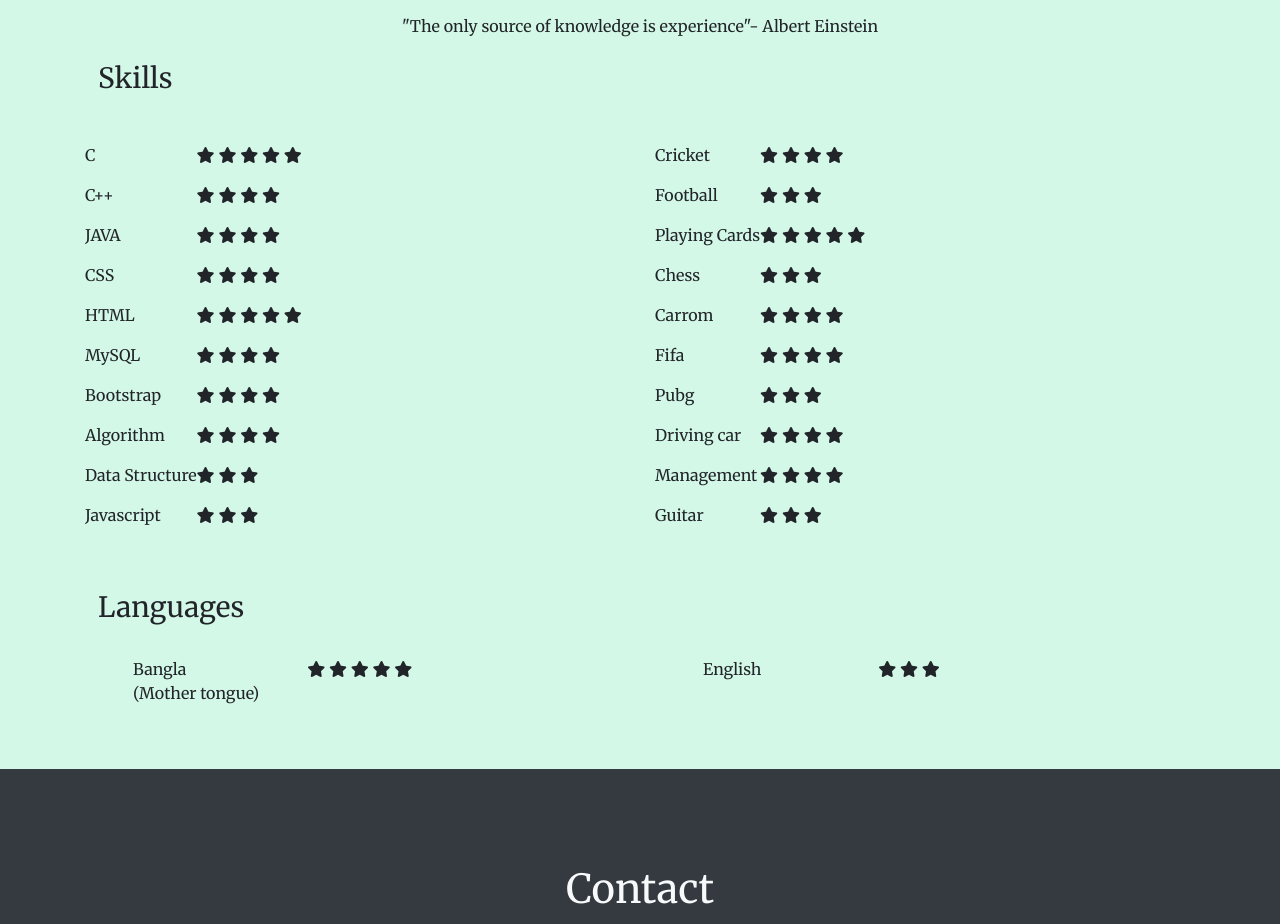
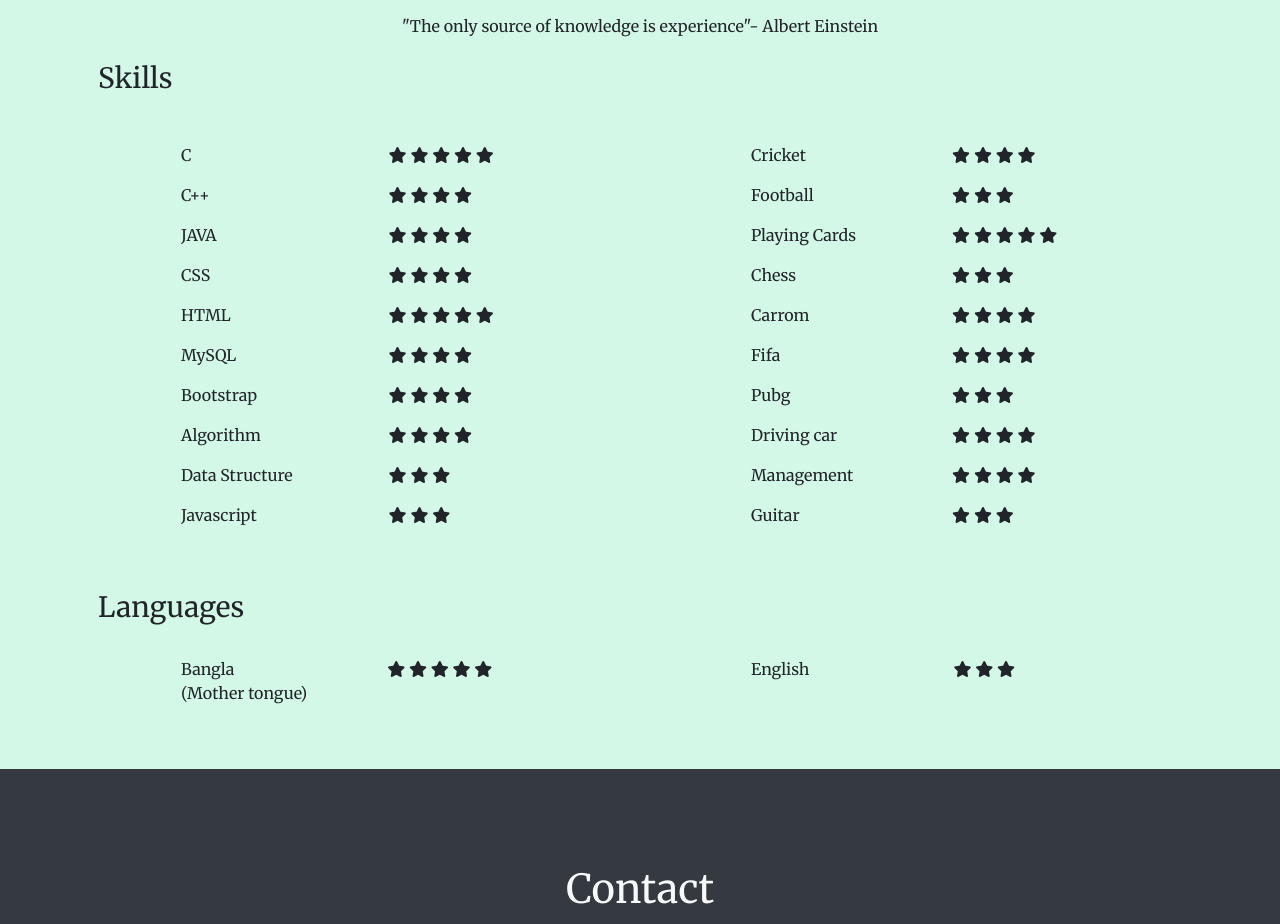
Before and after one commit to sikdarrahul0/Personal-Website-bs4, a plain HTML site: page index.html in a window 1280 px wide. Shown: the part 2340-3264 px from the top of the page. Drawn offline with nearby package versions, Linux system fonts and the light colour scheme.

Commit message:
Update styles.css

```diff
--- a/styles.css
+++ b/styles.css
@@ -1,113 +1,132 @@
-body{
+body {
   font-family: 'Merriweather', serif;
 }
+
 /* nav-sevtion */
-.navbar{
+.navbar {
   background-color: #252525;
   opacity: 0.6;
 }
-.nav-item{
+
+.nav-item {
   padding: 1rem 1rem;
   font-size: 1rem;
 }
 
-
 /* home-section */
-
-#home{
+#home {
   background: url('home.jpg') no-repeat center top;
   background-size: cover;
   min-height: 780px;
 }
-.inner{
-  background-color: rgba(0,0,0,0.5);
+
+.inner {
+  background-color: rgba(0, 0, 0, 0.5);
   min-height: 780px;
 }
-.home-div{
+
+.home-div {
   font-family: 'Berkshire Swash', cursive;
 }
 
 /* profile section */
-
-  #profile{
+#profile {
   color: #292b2c;
 }
-  .img-edit{
+
+.img-edit {
   width: 18rem;
   height: 19rem;
   border-radius: 50%;
-      border: 5px solid	#292b2c;
+  border: 5px solid #292b2c;
 }
-    .profile-text{
+
+.profile-text {
   color: #727878;
 }
-    .about{
+
+.about {
   padding-left: 2.6rem;
   padding-right: 2.6rem;
 }
-    .profile-pic{
+
+.profile-pic {
   padding-left: 1.8rem;
 }
-    .profile-pic img{
+
+.profile-pic img {
   margin-left: 1.4rem;
 }
-    .details{
+
+.details {
   padding-left: 3rem;
 }
 
 /* Experience section */
-    #experience{
+#experience {
   color: #eae7d9;
-      background: url('edu.jpg'); no-repeat center;
+  background: url('edu.jpg');
+  no-repeat center;
   background-size: cover;
 }
-    strong{
+
+strong {
   font-size: 1.2rem;
   font-weight: bolder;
   letter-spacing: 0.1rem;
 }
-    .edu-inner{
-      background-color: rgba(0,0,0,0.6);
+
+.edu-inner {
+  background-color: rgba(0, 0, 0, 0.6);
 }
 
 /* abilities section */
-
-    #abilities{
+#abilities {
   background-color: #d4f8e8;
 }
-    .star-p:hover{
-      background-color: #38423d;
+
+.star-p:hover {
   color: #FFC83D;
 }
-    .skill-div{
-      padding: 0 2.8rem;
+
+.skill-1 {
+  margin-left: 6rem;
 }
-    .skill-star-div{
-      padding-left: 3rem;
+
+.skill-star-1 {
+  margin-left: 6rem;
 }
-    .star-div-1{
-      padding-left: 3rem;
-      padding-right: 3rem;
+
+.skill-2 {
+  margin-left: 6rem;
 }
-    .lb-div{
-      padding-left: 3rem;
+
+.skill-star-2 {
+  margin-left: 6rem;
 }
-    .lb-star{
-      padding: 0 3rem;
+
+.lb-div {
+  margin-left: 6rem;
 }
-    .le-div{
-      padding: 0 3rem;
+
+.lb-star {
+  margin-left: 5rem;
 }
-    .le-star{
-      padding-left: 4.3rem;
+
+.le-div {
+  margin-left: 6rem;
+}
+
+.le-star {
+  margin-left: 9rem;
 }
 
 /* contact section */
-
-    .smile{
+.smile {
   font-size: 1.5rem;
   color: #FFC83D;
 }
-    .love{
+
+.love {
   color: #fe346e;
 }
```
Lines whose indentation alone changed are shown as unchanged.
